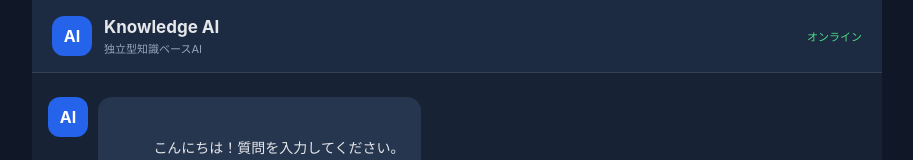
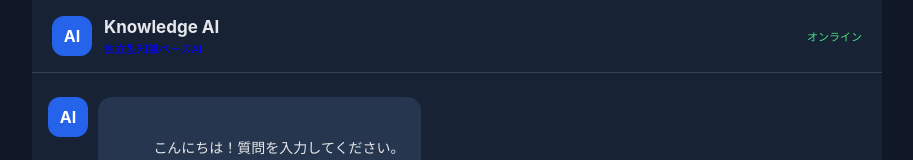
Before and after one commit to s2026170-sys/ai-main-page, a plain HTML site: page index.html in a window 1280 px wide. Shown: the top 160 px of the page, without its empty margins (183-1096 px from the left). Drawn offline with Linux system fonts and the light colour scheme.

Commit message:
Update style.css

```diff
--- a/style.css
+++ b/style.css
@@ -26,7 +26,7 @@ body {
   align-items: center;
   gap: 12px;
   padding: 16px 20px;
-  background: #1d2b42;
+  background: #white;
   border-bottom: 1px solid #334155;
 }
 
@@ -50,7 +50,7 @@ body {
 .header p {
   margin: 3px 0 0;
   font-size: 11px;
-  color: #94a3b8;
+  color: blue;
 }
 
 .status {
```
